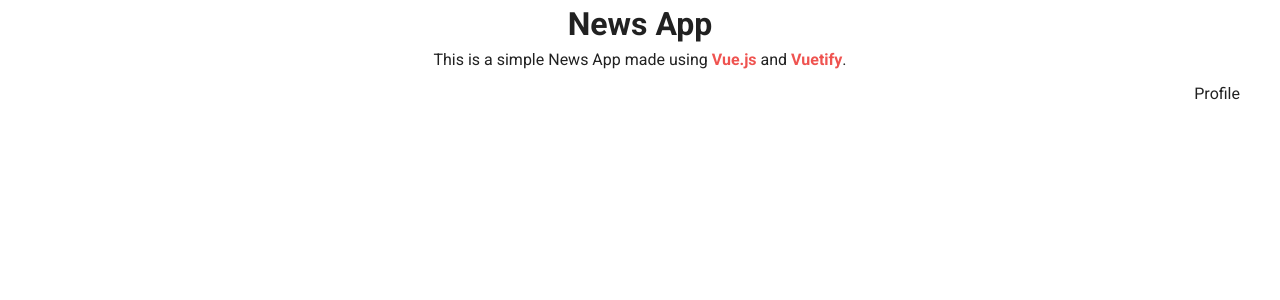
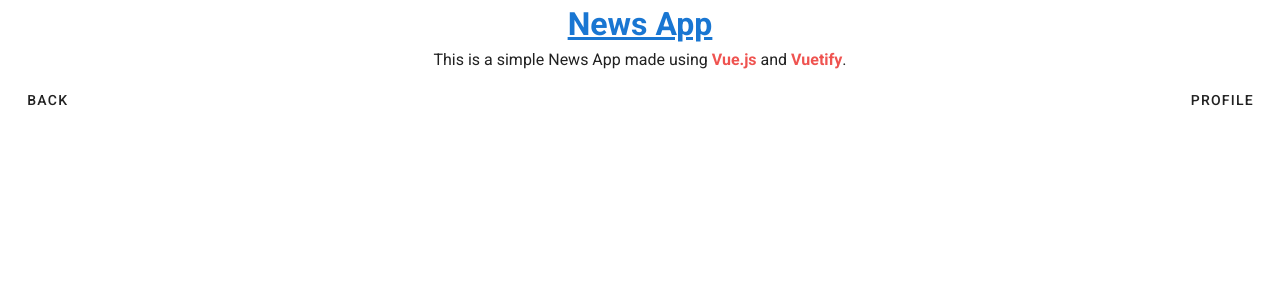
Before and after one commit to Krishnajha25/vuejs-news-app, a Vue app: page /news/1 in a window 1280 px wide. Shown: the top 300 px of the page. Built offline with nearby package versions, Linux system fonts and the light colour scheme.

Commit message:
Few changes made

```diff
--- a/src/components/Categories.vue
+++ b/src/components/Categories.vue
@@ -17,7 +17,7 @@
                                 <v-img
                                     class="white--text align-end"
                                     height="200px"
-                                    :src="news.urlToImage"
+                                    :src="news.urlToImage" @error="changeImage"
                                 >
                                     <!-- <v-card-title>
                                         {{ news.title }}
@@ -88,7 +88,8 @@ export default {
                     "id": 6,
                     "name": "technology"
                 }
-            ]
+            ],
+            defaultImage: "https://static9.depositphotos.com/1011646/1236/i/950/depositphotos_12369509-stock-photo-breaking-news-screen.jpg"
         }
     },
     methods: {
@@ -119,8 +120,6 @@ export default {
                     console.log(err)
                 }
             }
-
-
         },
 
         showCategory(id){
@@ -140,6 +139,9 @@ export default {
                     }
                 });
             }
+        },
+        changeImage(){
+            this.newsList.urlToImage = "https://static9.depositphotos.com/1011646/1236/i/950/depositphotos_12369509-stock-photo-breaking-news-screen.jpg"
         }
 
     },
--- a/src/components/Navigation.vue
+++ b/src/components/Navigation.vue
@@ -1,18 +1,38 @@
 <template>
     <div class="navigation">
-        <h1>News App</h1>
+        <router-link to="/"><h1>News App</h1></router-link>
         <div class="center">
             This is a simple News App made using <strong class="red--text text--lighten-1">Vue.js</strong> and <strong class="red--text text--lighten-1">Vuetify</strong>.
         </div>
-        <div class="profile">
-            Profile
+        <div class="sub-nav">
+            <div class="back-button" >
+                <v-btn @click="goBack" text>Back</v-btn>
+            </div>
+            <div class="profile">
+                <router-link to="profile"> <v-btn text>Profile</v-btn></router-link>
+            </div>
         </div>
     </div>
 </template>
 
 <script>
 export default {
+    data() {
+        return {
+            showBack: false,
 
+        }
+    },
+    methods: {
+        goBack() {
+            if(window.location.pathname == '/'){
+                console.log('Already on home page')
+            }
+            else{
+                this.$router.go(-1)
+            }
+        }
+    }
 }
 </script>
 
@@ -30,12 +50,13 @@ export default {
         text-align: center;
     }
 
-    .profile{
+    .sub-nav{
         display: flex;
-        justify-content: flex-end;
+        flex-direction: row;
+        justify-content: space-between;
         align-items: center;
         width: 100%;
-        margin-right: 60px;
+        margin: auto 30px;
         padding: 10px;
     }
 
--- a/src/router/index.js
+++ b/src/router/index.js
@@ -26,6 +26,11 @@ Vue.use(VueRouter)
     // which is lazy-loaded when the route is visited.
     component: () => import(/* webpackChunkName: "about" */ '../views/Profile.vue')
   },
+  {
+    path: '/news/:id',
+    name: 'News',
+    component: () => import(/* webpackChunkName: "news" */ '../views/News.vue')
+  }
 
 ]
 
--- a/src/store/index.js
+++ b/src/store/index.js
@@ -6,6 +6,9 @@ Vue.use(Vuex)
 export default new Vuex.Store({
   state: {
   },
+  getters: {
+
+  },
   mutations: {
   },
   actions: {
--- /dev/null
+++ b/src/views/News.vue
@@ -0,0 +1,15 @@
+<template>
+    <div>
+
+    </div>
+</template>
+
+<script>
+export default {
+
+}
+</script>
+
+<style scoped>
+
+</style>
```
